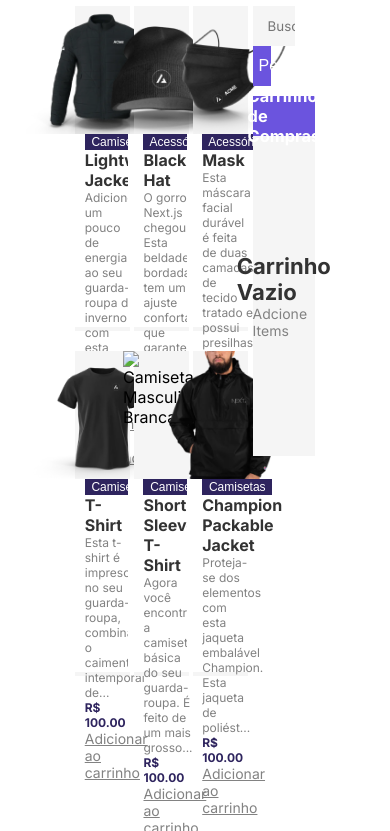
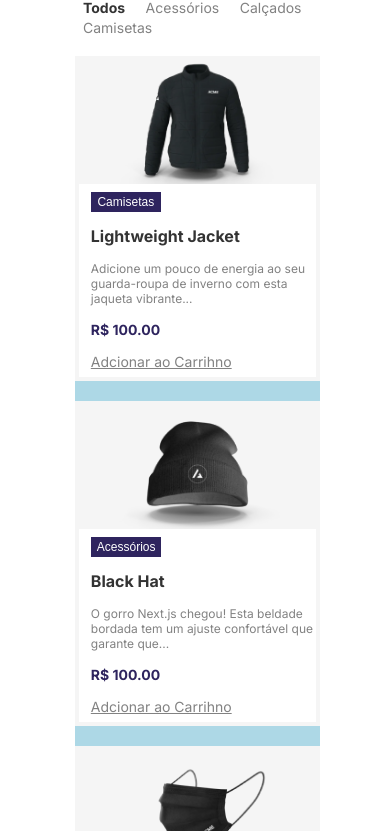
Before and after one commit to Kenzie-Academy-Brasil-Developers/m1-entrega-s3-ecommerce-matretas, a plain HTML site: page index.html in a window 390 px wide. Shown: the part 64-895 px from the top of the page. Drawn offline with Linux system fonts and the light colour scheme.

Commit message:
versão mobile, cards add pelo JS

```diff
--- a/index.html
+++ b/index.html
@@ -31,111 +31,7 @@
         </header>
         <main class="principal">
             <div class="sectionBox">
-                <section class="cardsBox">
-                    <div class="cards" id="card1">
-                        <figure class="cardHeader">
-                            <img src="./Men-Jacket-Front-Black__15466 1.png" alt="Jaqueta Preta Masculina Vista Frontal"></img>
-                            <figcaption>Jaqueta Preta Masculina Vista Frontal</figcaption>
-                        </figure>
-                        <article class="cardBody">
-                            <button>Camisetas</button>
-                            <h3>Lightweight Jacket</h3>
-                            <p>Adicione um pouco de energia ao seu guarda-roupa de inverno com esta jaqueta vibrante...</p>
-                            <span>
-                                <strong>R$ 100.00</strong>
-                            </span>
-                            <span>
-                                <a href="#">Adicionar ao carrinho</a>
-                            </span>
-                        </article>
-                    </div>
-                    <div class="cards" id="card2">
-                        <figure class="cardHeader">
-                            <img src="./image 1.png" alt="Gorro Preto"></img>
-                            <figcaption>Gorro Preto</figcaption>
-                        </figure>
-                        <article class="cardBody">
-                            <button>Acessórios</button>
-                            <h3>Black Hat</h3>
-                            <p>O gorro Next.js chegou! Esta beldade bordada tem um ajuste confortável que garante que...
-                            </p>
-                            <span>
-                                <strong>R$ 100.00</strong>
-                            </span>
-                            <span>
-                                <a href="#">Adicionar ao carrinho</a>
-                            </span>
-                        </article>
-                    </div>
-                    <div class="cards" id="card3">
-                        <figure class="cardHeader">
-                            <img src="./Surgical-Mask-Black__89554 1.png" alt="Máscara Cirúrgica"></img>
-                            <figcaption>Máscara Cirúrgica</figcaption>
-                        </figure>
-                        <article class="cardBody">
-                            <button>Acessórios</button>
-                            <h3>Mask</h3>
-                            <p>Esta máscara facial durável é feita de duas camadas de tecido tratado e possui presilhas...</p>
-                            <span>
-                                <strong>R$ 40.00</strong>
-                            </span>
-                            <span>
-                                <a href="#">Adicionar ao carrinho</a>
-                            </span>
-                        </article>
-                    </div>
-                    <div class="cards" id="card4">
-                        <figure class="cardHeader">
-                            <img src="./Men-TShirt-Black-Front__70046 1.png" alt="Camiseta Masculina Preta"></img>
-                            <figcaption>Camiseta Masculina Preta</figcaption>
-                        </figure>
-                        <article class="cardBody">
-                            <button>Camisetas</button>
-                            <h3>T-Shirt</h3>
-                            <p>Esta t-shirt é imprescindível no seu guarda-roupa, combinando o caimento intemporal de...</p>
-                            <span>
-                                <strong>R$ 100.00</strong>
-                            </span>
-                            <span>
-                                <a href="#">Adicionar ao carrinho</a>
-                            </span>
-                        </article>
-                    </div>
-                    <div class="cards" id="card5">
-                        <figure class="cardHeader">
-                            <img src="./mockup-a0dc2330__62146 1.png" alt="Camiseta Masculina Branca"></img>
-                            <figcaption>Camiseta Masculina Branca</figcaption>
-                        </figure>
-                        <article class="cardBody">
-                            <button>Camisetas</button>
-                            <h3>Short-Sleeve T-Shirt</h3>
-                            <p>Agora você encontrou a camiseta básica do seu guarda-roupa. É feito de um mais grosso...</p>
-                            <span>
-                                <strong>R$ 100.00</strong>
-                            </span>
-                            <span>
-                                <a href="#">Adicionar ao carrinho</a>
-                            </span>
-                        </article>
-                    </div>
-                    <div class="cards" id="card6">
-                        <figure class="cardHeader">
-                            <img src="./mockup-9b9894f1__67347 1.png" alt="Jaqueta Embalável Preta"></img>
-                            <figcaption>Jaqueta Embalável Preta</figcaption>
-                        </figure>
-                        <article class="cardBody">
-                            <button>Camisetas</button>
-                            <h3>Champion Packable Jacket</h3>
-                            <p>Proteja-se dos elementos com esta jaqueta embalável Champion. Esta jaqueta de poliést...</p>
-                            <span>
-                                <strong>R$ 100.00</strong>
-                            </span>
-                            <span>
-                                <a href="#">Adicionar ao carrinho</a>
-                            </span>
-                        </article>
-                    </div>
-                </section>
+                <section class="cardsBox"></section>
                 <section class="cartBox">
                     <form class="searchArea">
                         <input type="text" name="search" placeholder="Buscar produto">
@@ -153,5 +49,6 @@
                 </section>
             </div>
         </main>
+        <script src="./script.js"></script>
     </body>
 </html>
--- a/script.js
+++ b/script.js
@@ -0,0 +1,143 @@
+const cardsInfo = [
+    {
+        id: 1,
+        imgSrc: "./Men-Jacket-Front-Black__15466 1.png",
+        imgAlt: "Jaqueta Preta Masculina Vista Frontal",
+        figCaption: "Jaqueta Preta Masculina Vista Frontal",
+        button: "Camisetas",
+        nome: "Lightweight Jacket",
+        descricao: "Adicione um pouco de energia ao seu guarda-roupa de inverno com esta jaqueta vibrante...",
+        preco: "R$ 100.00"
+    },
+    {
+        id: 2,
+        imgSrc: "./image 1.png",
+        imgAlt: "Gorro Preto",
+        figCaption: "Gorro Preto",
+        button: "Acessórios",
+        nome: "Black Hat",
+        descricao: "O gorro Next.js chegou! Esta beldade bordada tem um ajuste confortável que garante que...",
+        preco: "R$ 100.00"
+    },
+    {
+        id: 3,
+        imgSrc: "./Surgical-Mask-Black__89554 1.png",
+        imgAlt: "Máscara Cirúrgica",
+        figCaption: "Máscara Cirúrgica",
+        button: "Acessórios",
+        nome: "Mask",
+        descricao: "Esta máscara facial durável é feita de duas camadas de tecido tratado e possui presilhas...",
+        preco: "R$ 40.00"
+    },
+    {
+        id: 4,
+        imgSrc: "./Men-TShirt-Black-Front__70046 1.png",
+        imgAlt: "Camiseta Masculina Preta",
+        figCaption: "Camiseta Masculina Preta",
+        button: "Camisetas",
+        nome: "T-Shirt",
+        descricao: "Esta t-shirt é imprescindível no seu guarda-roupa, combinando o caimento intemporal de...",
+        preco: "R$ 100.00"
+    },
+    {
+        id: 5,
+        imgSrc: "./mockup-a0dc2330__62146 1.png",
+        imgAlt: "Camiseta Masculina Branca",
+        figCaption: "Camiseta Masculina Branca",
+        button: "Camisetas",
+        nome: "Short-Sleeve T-Shirt",
+        descricao: "Agora você encontrou a camiseta básica do seu guarda-roupa. É feito de um mais grosso...",
+        preco: "R$ 100.00"
+    },
+    {
+        id: 6,
+        imgSrc: "./mockup-9b9894f1__67347 1.png",
+        imgAlt: "Jaqueta Embalável Preta",
+        figCaption: "Jaqueta Embalável Preta",
+        button: "Camisetas",
+        nome: "Champion Packable Jacket",
+        descricao: "Proteja-se dos elementos com esta jaqueta embalável Champion. Esta jaqueta de poliést...",
+        preco: "R$ 100.00"
+    }
+];
+
+const cardsBox = document.querySelector(".cardsBox");
+
+function addCards(a) {
+
+    for(let i = 0; i < a.length; i++) {
+
+        const div = document.createElement("div");
+
+        div.classList.add("cards");
+
+        div.setAttribute("id", a[i].id);
+
+        cardsBox.appendChild(div);
+
+        const figure = document.createElement("figure");
+
+        figure.classList.add("cardHeader");
+
+        div.appendChild(figure);
+
+        const img = document.createElement("img");
+
+        img.src = a[i].imgSrc;
+
+        img.alt = a[i].imgAlt;
+
+        figure.appendChild(img);
+
+        const figCaption = document.createElement("figcaption");
+
+        figCaption.innerText = a[i].figCaption
+
+        figure.appendChild(figCaption);
+
+        const article = document.createElement("article");
+
+        article.classList.add("cardBody");
+
+        div.appendChild(article);
+
+        const button = document.createElement("button");
+
+        button.innerText = a[i].button;
+
+        article.appendChild(button);
+
+        const h3 = document.createElement("h3");
+
+        h3.innerText = a[i].nome;
+
+        article.appendChild(h3);
+
+        const p = document.createElement("p");
+
+        p.innerText = a[i].descricao;
+
+        article.appendChild(p);
+
+        const preco  = document.createElement("span");
+
+        preco.innerText = a[i].preco;
+
+        article.appendChild(preco);
+
+        const addCart = document.createElement("span");
+
+        article.appendChild(addCart);
+
+        const link = document.createElement("a");
+
+        link.href = "#";
+
+        link.innerText = "Adcionar ao Carrihno";
+
+        addCart.appendChild(link)
+
+    };
+};
+
+addCards(cardsInfo);
--- a/style.css
+++ b/style.css
@@ -7,14 +7,14 @@ div,
 input,
 textarea,
 p,
-h1,
+/* h1, */
 h2,
-h3,
+/* h3, */
 h4,
 h5,
 h6,
 ul {
-  margin: 0;
+  margin: 0 auto;
   padding: 0;
   border: none;
   box-sizing: border-box;
@@ -27,15 +27,16 @@ figcaption {
 }
 
 .topo {
-    background: #F5F5F5;
-    height: 50px;
+    height: 100px;
 }
 
 .topo .conteudo {
+    background: #F5F5F5;
     height: 50px;
-    margin: 0 75px;
+    padding: 0 75px;
     display: flex;
     justify-content: space-between;
+    flex-flow: wrap;
     align-items: center;
 
 }
@@ -69,27 +70,29 @@ figcaption {
     margin: 20px 75px;
     justify-content: space-between;
     flex-flow: wrap;
+
 }
 
 .principal .sectionBox .cardsBox {
     display: flex;
     justify-content: space-between;
-    align-content: space-between;
+    align-content: center;
     flex-wrap: wrap;
-    width: 72%;
-    height: 670px;
-    background: transparent;
+    width: 780px;
+    height: 60%;
+    background: lightblue;
 }
 
 .principal .sectionBox .cardsBox .cards {
-    width: 32%;
+    width: 245px;
     height: 325px;
     background: #F5F5F5;
     display: flex;
     flex-flow: wrap;
     justify-content: center;
     padding-bottom: 4px;
-    box-shadow: 0px 0px 12px 6px transparent(0,0,0,0.75);
+    box-shadow: 0px 0px 6px 3px transparent(0,0,0,0.75);
+    margin: 0 0 20px 0;
 }
 
 .principal .sectionBox .cardsBox .cards:hover {
@@ -115,7 +118,8 @@ figcaption {
     display: flex;
     flex-direction: column;
     justify-content: space-around;
-    padding-left: 15px;
+    /* align-content:flex-start */
+    padding-left: 12px;
 }
 
 .principal .sectionBox .cardsBox .cards .cardBody button {
@@ -129,6 +133,7 @@ figcaption {
 }
 
 .principal .sectionBox .cardsBox .cards .cardBody h3 {
+    margin: 0;
     color: #333333;
     font-size: 16px;
 }
@@ -139,11 +144,13 @@ figcaption {
 }
 
 .principal .sectionBox .cardsBox .cards .cardBody span {
-    font-size: 12px;
+    font-weight: bold;
+    font-size: 14px;
     color:#2E245E;
 }
 
 .principal .sectionBox .cardsBox .cards .cardBody span a {
+    font-weight: normal;
     color: #828282;
     font-size: 14px;
 }
@@ -153,8 +160,9 @@ figcaption {
 }
 
 .principal .sectionBox .cartBox {
-    width: 26%;
-    background: transparent;
+    width: 325px;
+    height: 40%;
+    background: purple;
 
 }
 
@@ -167,14 +175,14 @@ figcaption {
 }
 
 .principal .sectionBox .cartBox .searchArea button {
-    width: 30%;
+    width: 29%;
     height: 40px;
     background: #6B54DE;
     font-weight: 900px;
     color: white;
     border: none;
     cursor: pointer;
-    font-size: 16px;
+    font-size: 95%;
 }
 
 .principal .sectionBox .cartBox .cartBody .rectangle {
```
